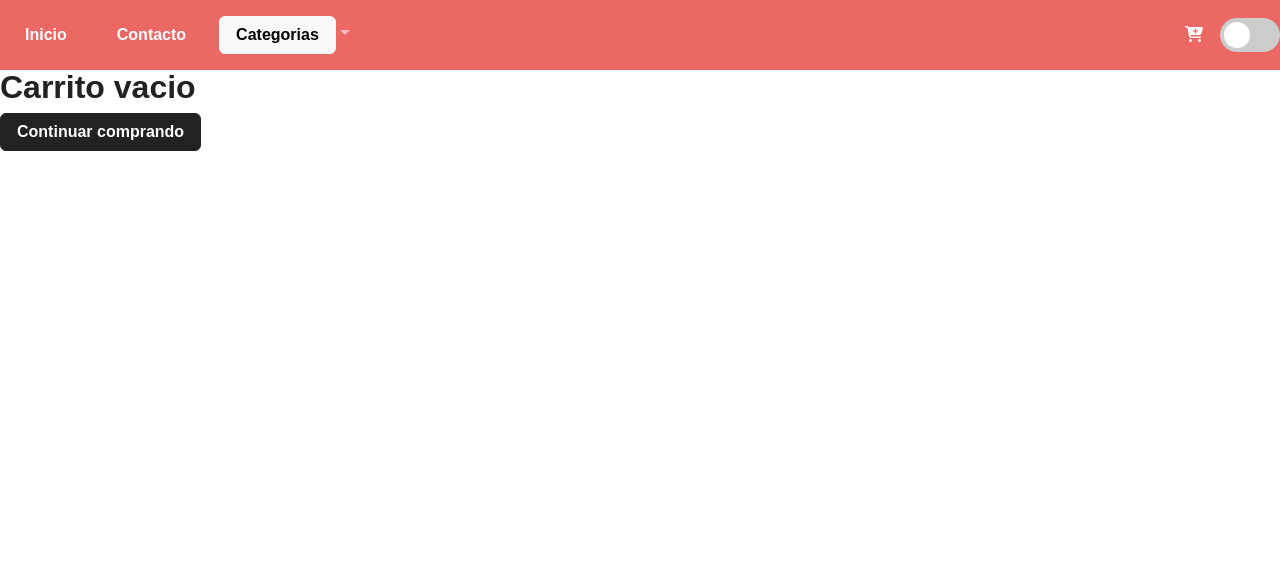
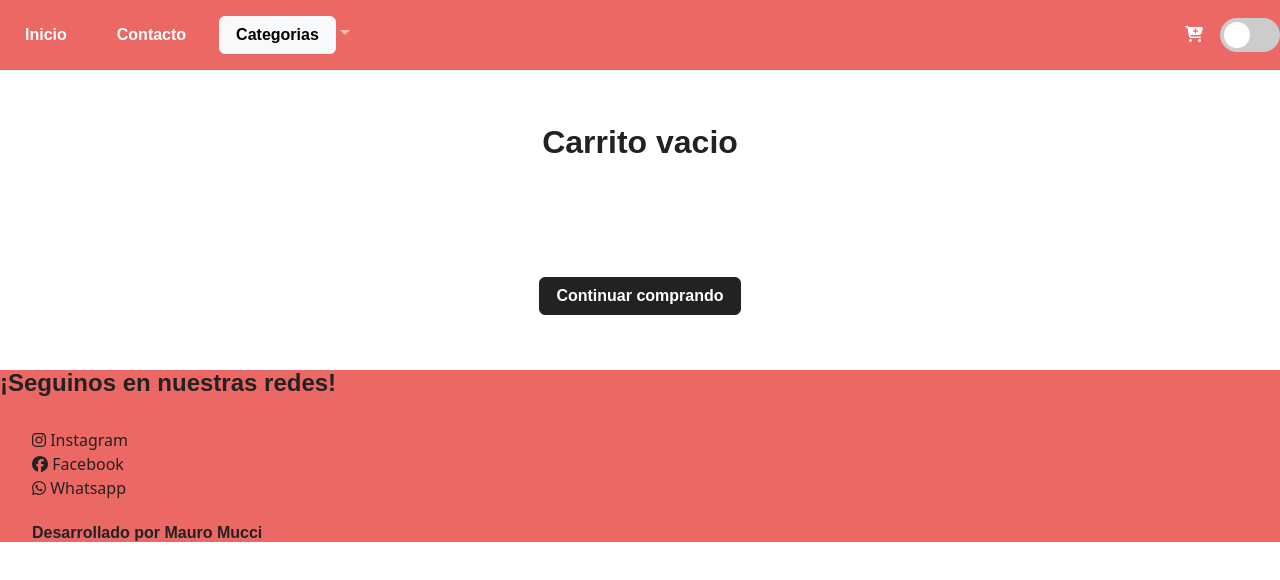
Before and after one commit to gonzalonicolini/EntregaFinalReact-Mucci, a React (Create React App) app: page /cart in a window 1280 px wide. Shown: the top 580 px of the page. Built offline with nearby package versions, Linux system fonts and the light colour scheme; a web font is replaced by a local one.

Commit message:
footer agregado

```diff
--- a/src/components/App.css
+++ b/src/components/App.css
@@ -1,7 +1,7 @@
 .cardProducto {
     width: 18rem;
     margin: 4px;
-    background-color:#aaaaaa;
+    background-color:whitesmoke;
 }
 
 .cardProductos {
@@ -62,3 +62,17 @@ img {
     font-size: x-large;
     margin:10px
 }
+
+.carritoVacio{
+    display: flex;
+    flex-direction: column;
+    justify-content: space-around;
+    align-items: center;
+    min-height: 300px;
+}
+
+footer{
+    background-color: #eb6864;
+}
+
+ul{list-style: none;}
--- a/src/components/App.jsx
+++ b/src/components/App.jsx
@@ -16,6 +16,7 @@ import { ItemDetailContainer } from './ItemDetailContainer/ItemDetailContainer';
 import { Contacto } from './Contacto/Contacto';
 import { Cart } from './Cart/Cart';
 import { Checkout } from './Checkout/Checkout';
+import { Footer } from './Footer/Footer';
 
 //Context
 import { DarkModeProvider } from '../context/DarkModeContext';
@@ -47,7 +48,7 @@ const App = () => {
           </DarkModeProvider>
         </CarritoProvider>
       </BrowserRouter>
-
+      <Footer/>
     </>
   );
 }
--- a/src/components/Cart/Cart.jsx
+++ b/src/components/Cart/Cart.jsx
@@ -8,10 +8,10 @@ export const Cart = () => {
         <>
             { carrito.length === 0
               ? //Si carrito esta vacio
-                <>
+                <div className="carritoVacio">
                     <h2>Carrito vacio</h2>
                     <Link className="nav-link" to={'/'}><button className="btn btn-dark">Continuar comprando</button></Link>
-                </>
+                </div>
               : //Si carrito tiene productos
               <div className="container cartContainer">
                   {<ItemList products={carrito} plantilla={'itemCart'}/>}
--- /dev/null
+++ b/src/components/Footer/Footer.jsx
@@ -0,0 +1,24 @@
+import React from "react";
+import { FontAwesomeIcon } from "@fortawesome/react-fontawesome";
+import { faInstagram,faFacebook,  faWhatsapp } from "@fortawesome/free-brands-svg-icons";
+
+
+export const Footer = () =>{
+    return(
+        <footer id="footer">
+            <div>
+                <h4>¡Seguinos en nuestras redes!</h4>
+                <br></br>
+                <ul>
+                    <li> <FontAwesomeIcon icon={faInstagram} /> Instagram</li>
+                    <li> <FontAwesomeIcon icon={faFacebook} /> Facebook</li>
+                    <li>  <FontAwesomeIcon icon={faWhatsapp}/> Whatsapp</li>
+                    <br></br>
+                    <h6>Desarrollado por Mauro Mucci</h6>
+                </ul>
+            </div>
+
+
+        </footer>
+    )
+}
--- a/src/components/ItemDetail/ItemDetail.jsx
+++ b/src/components/ItemDetail/ItemDetail.jsx
@@ -1,4 +1,6 @@
 import {ItemCount} from '../ItemCount/ItemCount'
+import { Link } from 'react-router-dom'
+//Context
 import { useDarkModeContext } from '../../context/DarkModeContext'
 import { useCarritoContext } from '../../context/CarritoContext'
 export const ItemDetail = ({item}) => {
@@ -19,7 +21,7 @@ export const ItemDetail = ({item}) => {
                 <p className='card-text'>Precio: ${new Intl.NumberFormat('de-DE').format(item.precio)}</p>
                 <p className='card-text'>Stock: {item.stock}</p>
                 <ItemCount valInicial={1} stock={item.stock} onAdd={onAdd}/>
-                <button className='btn btn-primary'>Finalizar Compra</button>
+                <Link className='nav-link' to={"/cart"}><button className='btn btn-primary'>Finalizar Compra</button> </Link>
             </div>
         </div>
 
--- a/src/context/CarritoContext.js
+++ b/src/context/CarritoContext.js
@@ -26,11 +26,7 @@ export const CarritoProvider = (props) => {
                 ...producto,
                 cant: cantidad
             }
-            /*
-                const aux = [...carrito]
-                aux.push(prodCart)
-                setCarrito(aux)
-            */
+
             setCarrito([...carrito, prodCart])
 
         }
```
